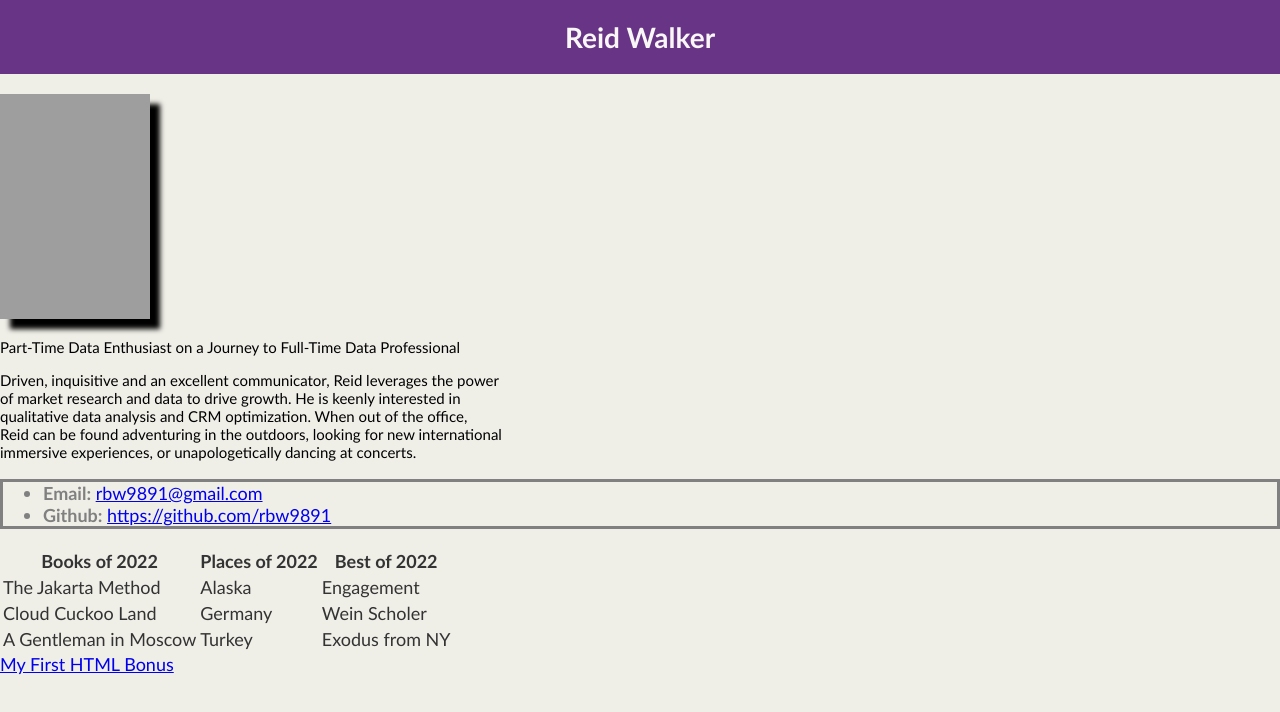
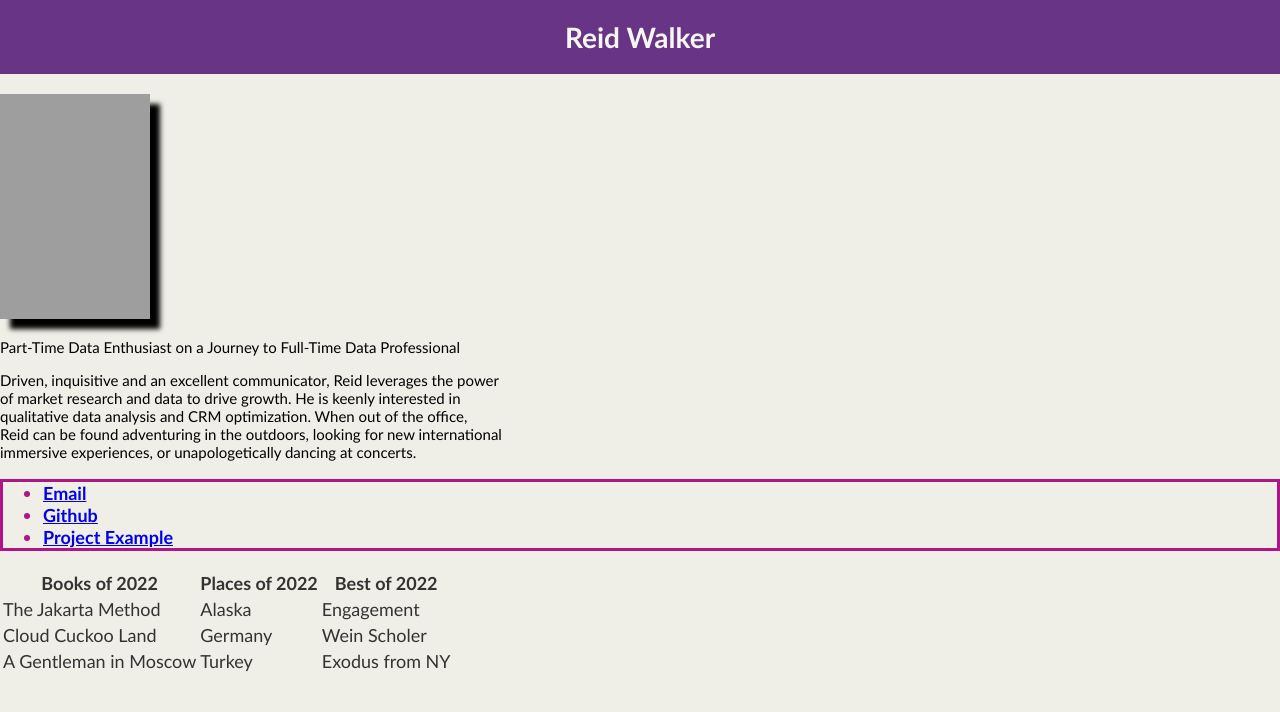
Before and after one commit to rbw9891/rbw9891.github.io, a plain HTML site: page index.html in a window 1280 px wide. Drawn offline with Linux system fonts and the light colour scheme; grey boxes are pictures that could not be loaded.

Commit message:
hyperlinks

```diff
--- a/index.html
+++ b/index.html
@@ -20,8 +20,9 @@
      immersive experiences, or unapologetically dancing at concerts.</p>
 
   <ul>
-    <li><strong>Email:</strong> <a href="#">rbw9891@gmail.com</a></li>
-    <li><strong>Github:</strong> <a href="#">https://github.com/rbw9891</a></li>
+    <li><a href="rbw9891@gmail.com"><strong>Email</strong></a></li>
+    <li><a href="https://github.com/rbw9891"><strong>Github</strong></a></li>
+    <li><a href="https://rbw9891.github.io/global_renewables_project_1/"><strong>Project Example</strong></a></li>
   </ul>
 
   <table>
@@ -47,8 +48,8 @@
     </tr>
   </table>
 
-  <!-- Bonus link to last class page -->
-  <a href="../../../../1/Activities/04-Stu_MyFirst_HTML/Solved/my-first-bonus.html">My First HTML Bonus</a>
+
+
 
 </body>
 
--- a/style.css
+++ b/style.css
@@ -33,5 +33,5 @@ p {
 
 ul {
     border-style: solid;
-    color: gray;
+    color: rgb(175, 20, 136);
   }
```
